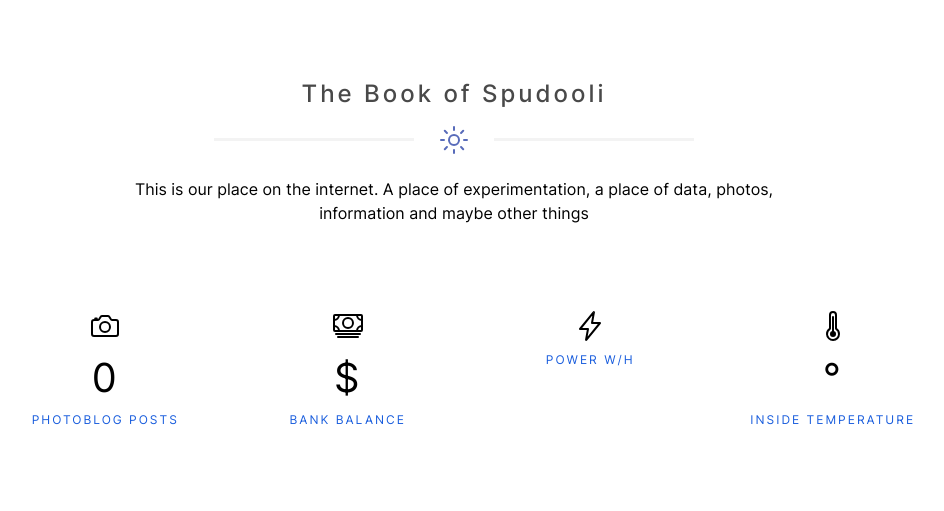
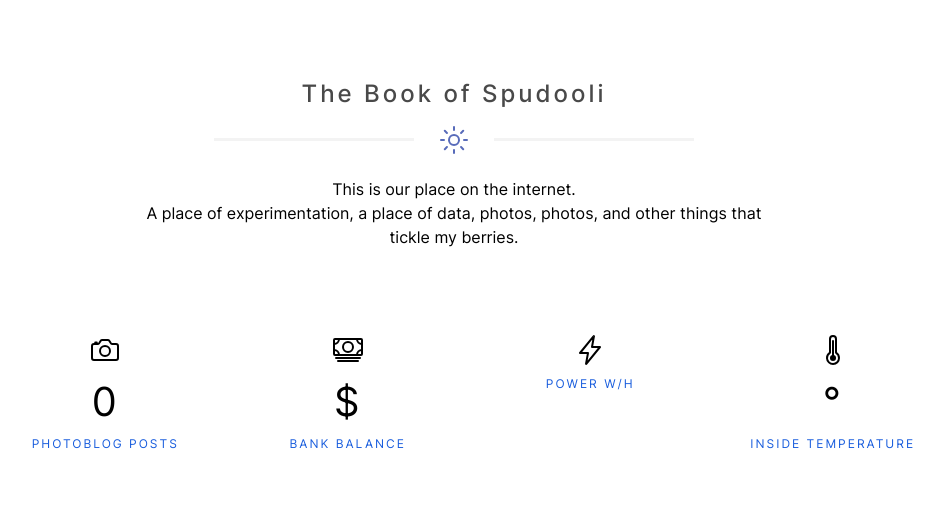
Before and after one commit to spudooli/spudooli.com, a Flask app: page / in a window 1280 px wide. Shown: the part 114-625 px from the top of the page, without its empty margins (186-1130 px from the left). Run offline with Flask 3, Linux system fonts and the light colour scheme; data that the repository does not hold is empty; parts of the project's set-up code (start-up, migrations or seed data) failed here and were passed over; some libraries are stand-ins or nearby versions; some web fonts are replaced.

Commit message:
Tickle my berries

```diff
--- a/spudoolicom/templates/index.html
+++ b/spudoolicom/templates/index.html
@@ -1,8 +1,8 @@
 {% extends 'base.html' %}
 
-{% block metadescription %}This is our place on the internet. A place of experimentation, a place of data, photos, and other things that tickle my berries.{% endblock %}
+{% block metadescription %}This is our place on the internet. A place of experimentation, a place of data, photos, and other things that tickle my berries{% endblock %}
 {% block ogtitle %}The Book of Spudooli{% endblock %}
-{% block ogdescription %}This is our place on the internet. A place of experimentation, a place of data, photos, information and maybe other things{% endblock %}
+{% block ogdescription %}This is our place on the internet. A place of experimentation, a place of data, photos, and other things that tickle my berries{% endblock %}
 {% block ogimage %}https://www.spudooli.com/static/images/spudooli-og.jpg{% endblock %}
 {% block ogurl %}https://www.spudooli.com{{ url_for('main') }}{% endblock %}
 
@@ -15,8 +15,8 @@
         <div class="title-un-icon">
           <ion-icon name="sunny-outline"></ion-icon>
         </div>
-        <p class="title-un-des">This is our place on the internet. A place of experimentation, a place of data, photos,
-          information and maybe other things</p>
+        <p class="title-un-des">This is our place on the internet. <br />A place of experimentation, a place of data, photos,
+          photos, and other things that tickle my berries.</p>
 
         {% endblock %}
 
```
